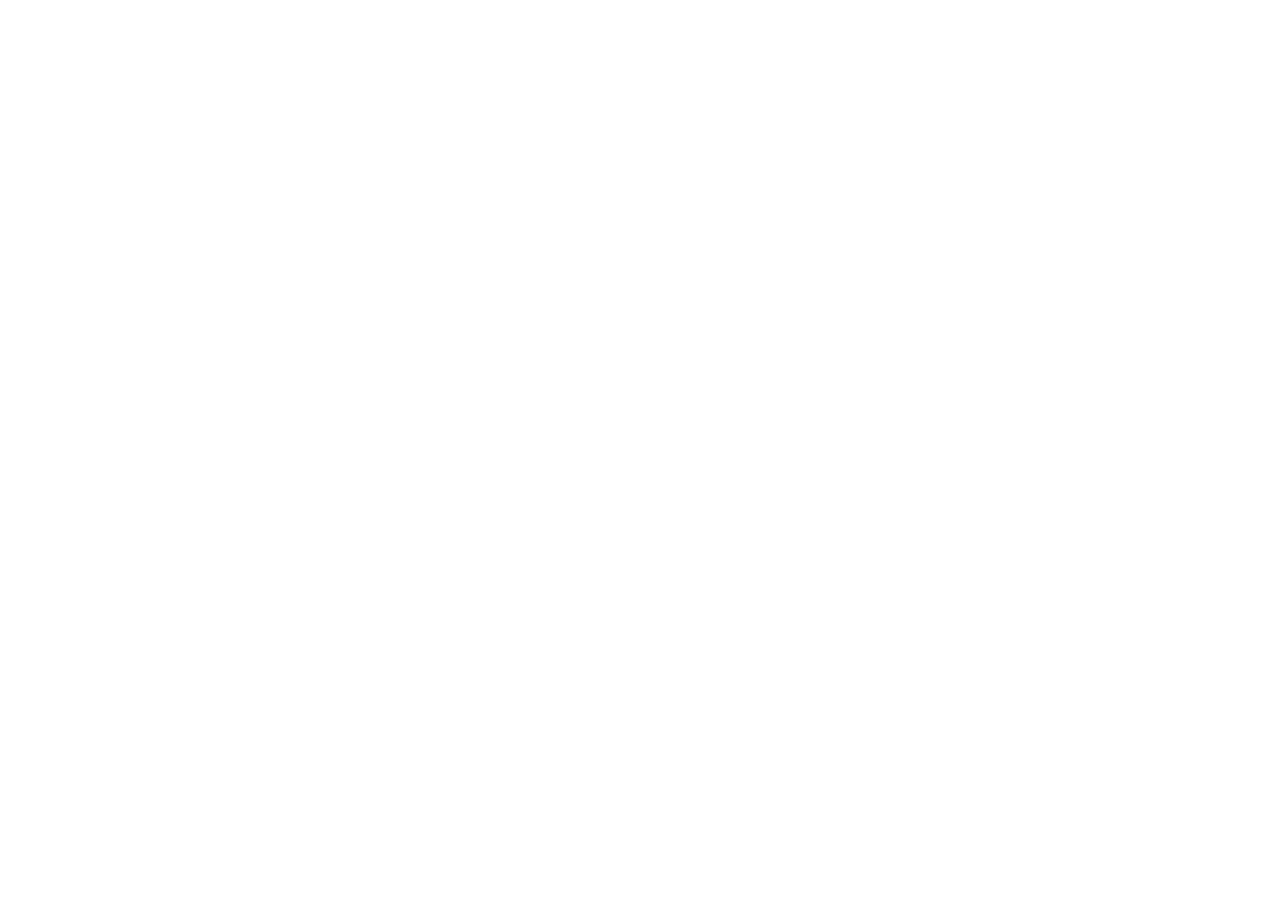
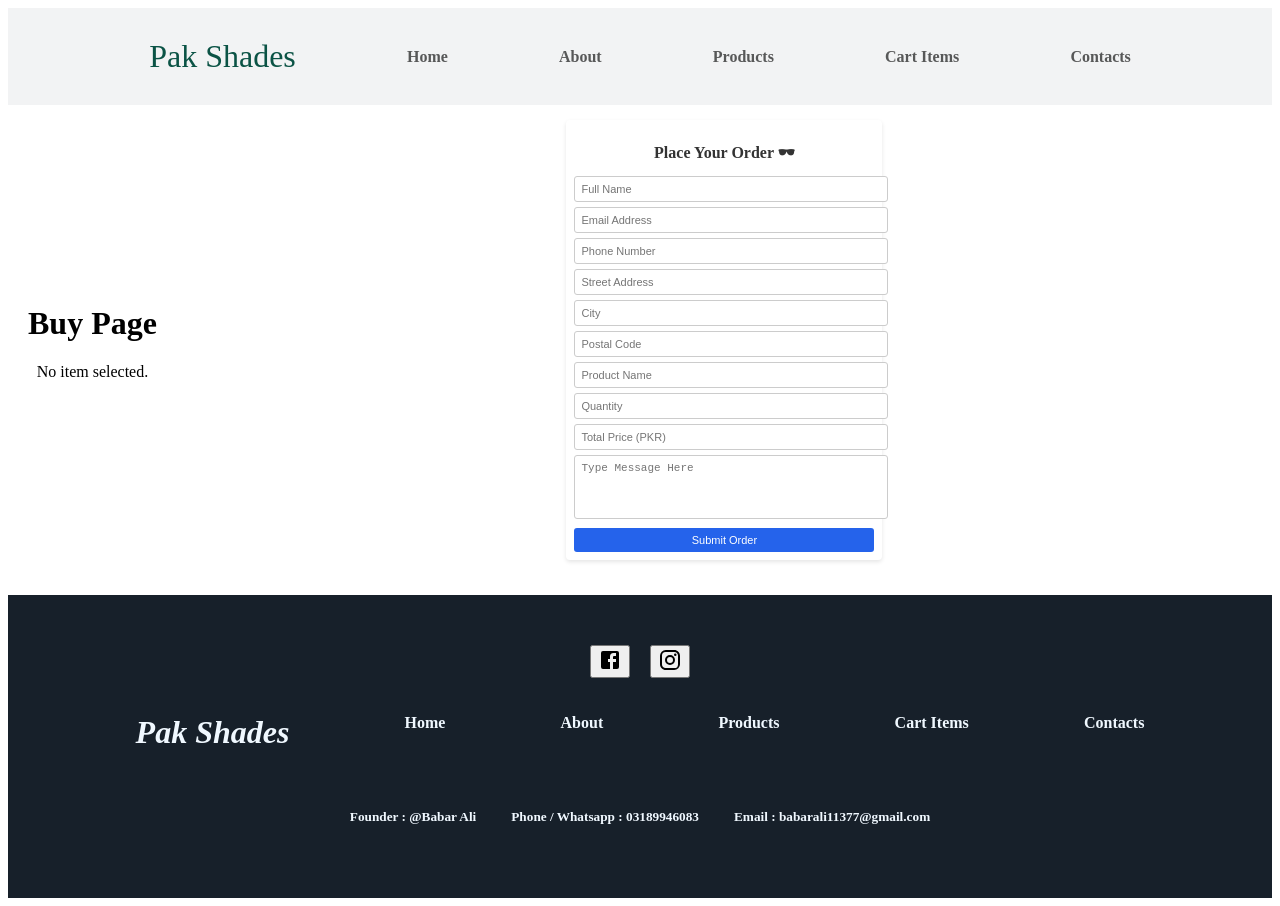
Before and after one commit to mustafa-mmd/pakshades, a React (Vite) app: page /buy in a window 1280 px wide. Before the commit this address had no page. Before the commit the page ends 800 px from the top, so only its background shows below. Built offline with nearby package versions, Linux system fonts and the light colour scheme.

Commit message:
add some bahvior code

```diff
--- a/package.json
+++ b/package.json
@@ -10,6 +10,7 @@
     "preview": "vite preview"
   },
   "dependencies": {
+    "@emailjs/browser": "^4.4.1",
     "react": "^19.0.0",
     "react-dom": "^19.0.0",
     "react-router-dom": "^7.2.0"
--- a/src/App.jsx
+++ b/src/App.jsx
@@ -5,6 +5,7 @@
 import Products from "./component/Products";
 import Contacts from "./component/Contacts";
 import CartItem from "./component/CartItem";
+import BuyPage from "./component/BuyPage";
 function App() {
 
   const [cartItems, setCartItems] = useState([]); // ✅ Cart state defined
@@ -30,14 +31,15 @@
           element={<Home cartItems={cartItems} addToCart={addToCart} removeFromCart={removeFromCart} />}
         />
         <Route path="/about" element={<About />} />
-        <Route path="/products" element={<Products />} />
+
+        <Route path="/products" element={<Products cartItems={cartItems} addToCart={addToCart} removeFromCart={removeFromCart}/>} />
         {/* <Route path="/cartitem" element={<CartItem />} /> */}
         <Route
           path="/cartitem"
           element={<CartItem cartItems={cartItems} removeFromCart={removeFromCart} />}
         />
         <Route path="/contacts" element={<Contacts />} />
-
+        <Route path="/buy" element={<BuyPage />} />
       </Routes>
     </Router>
   );
--- /dev/null
+++ b/src/component/BuyPage.css
@@ -0,0 +1,115 @@
+/* OrderForm.css */
+
+/* Form Container (Ultra Compact) */
+.buycont{
+  display: flex;
+  flex-wrap: wrap;
+  justify-content: center;
+  align-items: center;
+}
+.order-form-container {
+  width: 92%; /* Takes most of the screen width */
+  max-width: 300px; /* Even smaller */
+  margin: 15px auto;
+  padding: 8px; /* Minimal padding */
+  background-color: white;
+  box-shadow: 0 2px 4px rgba(0, 0, 0, 0.1);
+  border-radius: 4px; /* Minimal border-radius */
+}
+
+/* Form Title */
+.form-title {
+  font-size: 16px; /* Even smaller title */
+  font-weight: bold;
+  margin-bottom: 8px;
+  text-align: center;
+  color: #333;
+}
+
+/* Input & Textarea */
+.form-input,
+.form-textarea {
+  width: 100%;
+  padding: 6px; /* Less padding */
+  margin-bottom: 5px; /* Less spacing */
+  border: 1px solid #ccc;
+  border-radius: 3px; /* Even smaller */
+  font-size: 11px; /* Compact font size */
+  transition: border-color 0.3s;
+}
+
+/* Focus Effect */
+.form-input:focus,
+.form-textarea:focus {
+  border-color: #2563eb;
+  outline: none;
+}
+
+/* Textarea Styling */
+.form-textarea {
+  height: 50px; /* Smallest height */
+  resize: none;
+}
+
+/* Submit Button */
+.form-button {
+  width: 100%;
+  background-color: #2563eb;
+  color: white;
+  padding: 6px; /* Minimal padding */
+  font-size: 11px; /* Smaller font */
+  border: none;
+  border-radius: 3px;
+  cursor: pointer;
+  transition: background 0.3s;
+}
+
+.form-button:hover {
+  background-color: #1e40af;
+}
+
+/* 🔥 Ultra Responsive Design */
+@media (max-width: 768px) {
+  .order-form-container {
+    width: 95%;
+    padding: 6px;
+  }
+
+  .form-title {
+    font-size: 14px;
+  }
+
+  .form-input,
+  .form-textarea {
+    font-size: 10px;
+    padding: 5px;
+  }
+
+  .form-button {
+    font-size: 10px;
+    padding: 5px;
+  }
+}
+
+@media (max-width: 480px) {
+  .order-form-container {
+    width: 98%;
+    margin: 10px;
+    padding: 5px;
+  }
+
+  .form-title {
+    font-size: 12px;
+  }
+
+  .form-input,
+  .form-textarea {
+    font-size: 9px;
+    padding: 4px;
+  }
+
+  .form-button {
+    font-size: 9px;
+    padding: 4px;
+  }
+}
--- /dev/null
+++ b/src/component/BuyPage.jsx
@@ -0,0 +1,92 @@
+import { useLocation, useNavigate } from "react-router-dom";
+import Navbar from "./Navbar"
+import Foter from "./Foter"
+import { useRef } from "react";
+import emailjs from "@emailjs/browser";
+import "./BuyPage.css";
+const BuyPage = () => {
+  const location = useLocation();
+  const navigate = useNavigate();
+  const { item } = location.state || {}; // Get item from state
+
+  const handleRemoveFromCart = () => {
+    navigate("/"); // Navigate back to HOme
+  };
+
+  //emailjs form setting
+
+  const form = useRef();
+
+  const sendOrder = (e) => {
+    e.preventDefault();
+
+    emailjs
+      .sendForm(
+        "service_xg5te3x",  // Replace with EmailJS Service ID
+        "template_fahyg8l", // Replace with EmailJS Template ID
+        form.current,
+        "BlM1l-4OJ9y1MkbTa"   // Replace with EmailJS Public Key
+      )
+      .then(
+        () => {
+          alert("Order placed successfully! 🎉");
+        },
+        (error) => {
+          console.error("Failed to send order:", error);
+          alert("Something went wrong! Try again.");
+        }
+      );
+  };
+
+
+  return (
+    <>
+    <Navbar/>
+    <div className="buycont">
+
+    <div style={{ textAlign: "center", padding: "20px" }}>
+      <h1>Buy Page</h1>
+      {item ? (
+        <div>
+          <img src={item.img} alt={item.title} style={{ width: "400px", borderRadius: "10px" }} />
+          <h2>{item.title}</h2>
+          <p>Price: ${item.price}</p>
+
+          <button className="remove-btn" onClick={handleRemoveFromCart}>
+            Remove from Buy
+          </button>
+        </div>
+      ) : (
+        <p>No item selected.</p>
+      )}
+    </div>
+    {/* form data setting */}
+    <form ref={form} onSubmit={sendOrder} className="order-form-container">
+      <h2 className="form-title">Place Your Order 🕶</h2>
+
+      <input type="text" name="name" placeholder="Full Name" required className="form-input" />
+      <input type="email" name="email" placeholder="Email Address" required className="form-input" />
+      <input type="tel" name="phone" placeholder="Phone Number" required className="form-input" />
+
+      <input type="text" name="address" placeholder="Street Address" required className="form-input" />
+      <input type="text" name="city" placeholder="City" required className="form-input" />
+      <input type="text" name="postal_code" placeholder="Postal Code" required className="form-input" />
+
+      <input type="text" name="product_name" placeholder="Product Name" required className="form-input" />
+      <input type="number" name="quantity" placeholder="Quantity" required className="form-input" />
+      <input type="number" name="total_price" placeholder="Total Price (PKR)" required className="form-input" />
+
+      <textarea name="message" placeholder="Type Message Here" className="form-textarea"></textarea>
+
+      <button type="submit" className="form-button">
+        Submit Order
+      </button>
+    </form>
+
+    </div>
+    <Foter/>
+    </>
+  );
+};
+
+export default BuyPage;
--- a/src/component/Card.css
+++ b/src/component/Card.css
@@ -51,14 +51,22 @@
 }
 
 /* Button */
+.button.added {
+  background-color: white;
+  color: black;
+  border: 1px solid black;
+  cursor: not-allowed;
+}
 .button {
   display: inline-block;
-  width: 90%;
-  padding: 8px;
+  /* width: 90%; */
+  width: 60%;
+  padding: 5px;
   text-align: center;
   background-color: rgb(25, 24, 24);
   color: white;
-  border-radius: 30px;
+  /* border-radius: 30px; */
+  border-radius: 23px;
   border: 2px solid black;
   text-decoration: none;
   font-size: 12px;
--- a/src/component/Home.css
+++ b/src/component/Home.css
@@ -2,7 +2,8 @@
   /* background-color:#f6ddcc; */background-color: #f2f3f4 ;
 
   width: 100%;
-  height: 270px;
+  /* height: 270px; */
+  height: 310px;
   display:flex;
 /* padding: 10px; */
 /* margin-top: 30px; */
--- a/src/component/Home.jsx
+++ b/src/component/Home.jsx
@@ -11,11 +11,12 @@
 import img6 from "../assets/sunglass6.jpg";
 import img7 from "../assets/sunglass7.jpg";
 import img8 from "../assets/sunglass8.jpg";
+import img10 from "../assets/sunglass10.jpeg"
 import Footer from './Foter';
 
 function Home({ addToCart }) {
   const products = [
-    { img: img1, title: "Sunglass 1", price: 25 },
+    { img: img10, title: "CatEye", price: 25 },
     { img: img2, title: "Sunglass 2", price: 30 },
     { img: img3, title: "Sunglass 3", price: 28 },
     { img: img4, title: "Sunglass 4", price: 35 },
@@ -37,7 +38,7 @@
           <img src={hero} className='heroimg' alt="Hero" />
         </div>
       </div>
-      <h1 style={{ marginLeft: "20%" }}>Sun Glasses For You!</h1>
+      <h1 style={{ marginLeft: "25%" }}>Sun Glasses For You!</h1>
 
       <div className='cardcontainer'>
         {products.map((product, index) => (
--- a/src/component/Navbar.css
+++ b/src/component/Navbar.css
@@ -28,3 +28,6 @@
   font-size: 2rem;
 color:#0b5345;
 }
+.active{
+  color: rgb(51, 0, 255);
+}
--- a/src/component/Products.jsx
+++ b/src/component/Products.jsx
@@ -18,30 +18,28 @@
 import img6 from "../assets/sunglass6.jpg";
 import img7 from "../assets/sunglass7.jpg";
 import img8 from "../assets/sunglass8.jpg";
-function Products() {
+function Products({ addToCart }) {
+  const products = [
+      { img: img1, title: "Sunglass 1", price: 25 },
+      { img: img2, title: "Sunglass 2", price: 30 },
+      { img: img3, title: "Sunglass 3", price: 28 },
+      { img: img4, title: "Sunglass 4", price: 35 },
+      { img: img5, title: "Sunglass 5", price: 22 },
+      { img: img6, title: "Sunglass 6", price: 27 },
+      { img: img7, title: "Sunglass 7", price: 32 },
+      { img: img8, title: "Sunglass 8", price: 29 },
+    ];
   return (
-    <div>
+    <>
       <Navbar/>
       <div className='cardcontainer'>
-        <Card img={img1}/>
-        <Card img={img2}/>
-        <Card img={img3}/>
-        <Card img={img4}/>
-        <Card img={img5}/>
-        <Card img={img6}/>
-        <Card img={img7}/>
-        <Card img={img8}/>
-        {/* <Card img={img9}/> */}
-        {/* <Card img={img10}/>
-        <Card img={img11}/>
-        <Card img={img12}/>
-        <Card img={img13}/>
-        <Card img={img14}/>
-        <Card img={img15}/>
-        <Card img={img16}/> */}
+        {products.map((product, index) => (
+          <Card key={index} img={product.img} title={product.title} price={product.price} addToCart={addToCart} />
+        ))}
       </div>
+
       <Foter/>
-    </div>
+    </>
   )
 }
 
```
Also changed, not shown: src/component/Card.jsx (+23 -70 lines), src/component/CartItem.jsx (+13 -6 lines), src/component/Navbar.jsx (+8 -4 lines), src/assets/sunglass10.jpeg (added), 1 other file (tests, documents, lock files or other folders).
